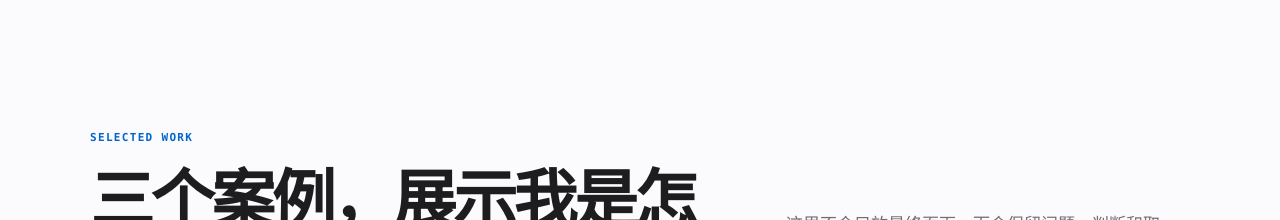
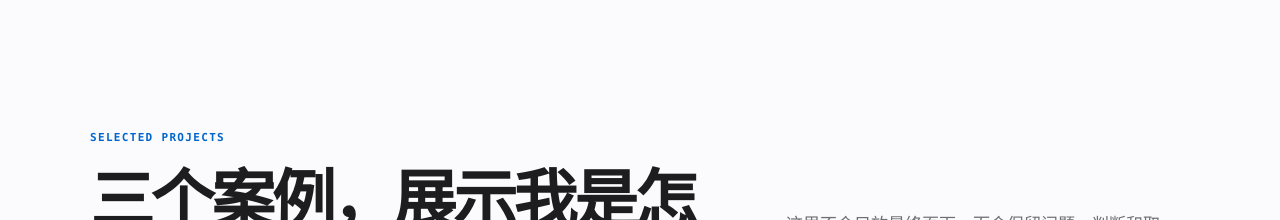
Before and after one commit to okay-star/Skylar-AI-Portfolio, a Next.js app: page / in a window 1280 px wide. Shown: the part 840-1060 px from the top of the page. Built offline with nearby package versions, Linux system fonts and the light colour scheme.

Commit message:
change: rename projects eyebrow

```diff
--- a/data/profile.ts
+++ b/data/profile.ts
@@ -198,7 +198,7 @@ export const profileCopy: Record<Locale, ProfileCopy> = {
       ],
     },
     work: {
-      eyebrow: "SELECTED WORK",
+      eyebrow: "SELECTED PROJECTS",
       title: "三个案例，展示我是怎样做产品的",
       intro:
         "这里不会只放最终页面，而会保留问题、判断和取舍。真实项目信息补齐后，HR 可以快速看见你在每一步中的贡献。",
@@ -354,7 +354,7 @@ export const profileCopy: Record<Locale, ProfileCopy> = {
       ],
     },
     work: {
-      eyebrow: "SELECTED WORK",
+      eyebrow: "SELECTED PROJECTS",
       title: "Three cases that show how I make product decisions",
       intro:
         "These cases will show more than final screens. They preserve the problem, judgment, and trade-offs so a hiring team can see Skylar’s contribution at each step.",
```
Also changed, not shown: 1 other file (tests, documents, lock files or other folders).
